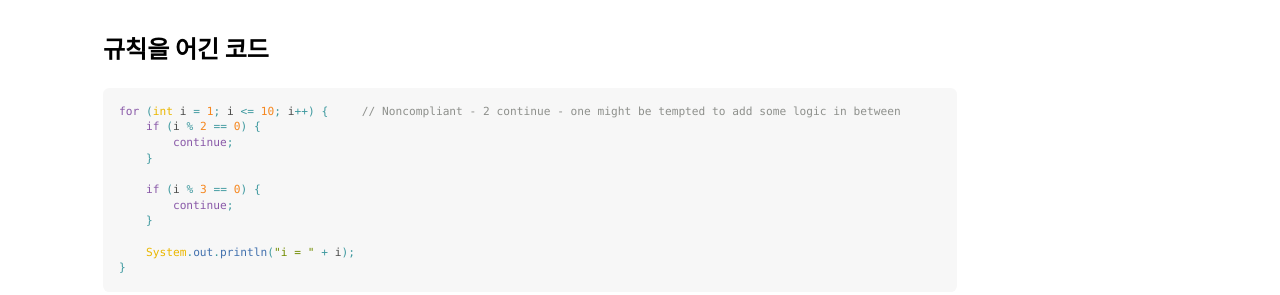
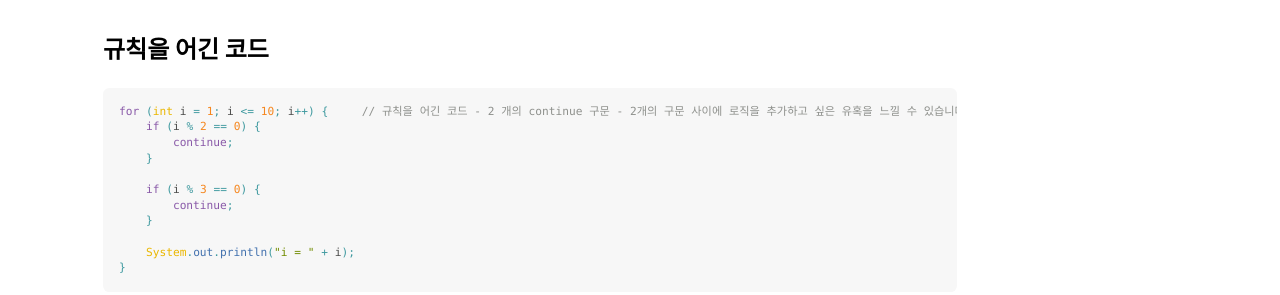
Before and after one commit to kantabile/sonarkube, a Jekyll site: the page built from _posts/java/2023-02-15-RSPEC-135.md, in a window 1280 px wide. Shown: the part 410-705 px from the top of the page. Built offline with Jekyll 4.4.1, drawn with Linux system fonts in a browser that asks for light colours; nearby versions of some CDN libraries; emoji names are drawn with the system emoji font.

Commit message:
fix : 주석 미번역 부분 수정

````diff
--- a/_posts/java/2023-02-15-RSPEC-135.md
+++ b/_posts/java/2023-02-15-RSPEC-135.md
@@ -10,7 +10,7 @@ tags: [java, Code Smell, Minor, brain-overload]
 ### 규칙을 어긴 코드
 
 ```java
-for (int i = 1; i <= 10; i++) {     // Noncompliant - 2 continue - one might be tempted to add some logic in between
+for (int i = 1; i <= 10; i++) {     // 규칙을 어긴 코드 - 2 개의 continue 구문 - 2개의 구문 사이에 로직을 추가하고 싶은 유혹을 느낄 수 있습니다.
     if (i % 2 == 0) {
         continue;
     }
````
